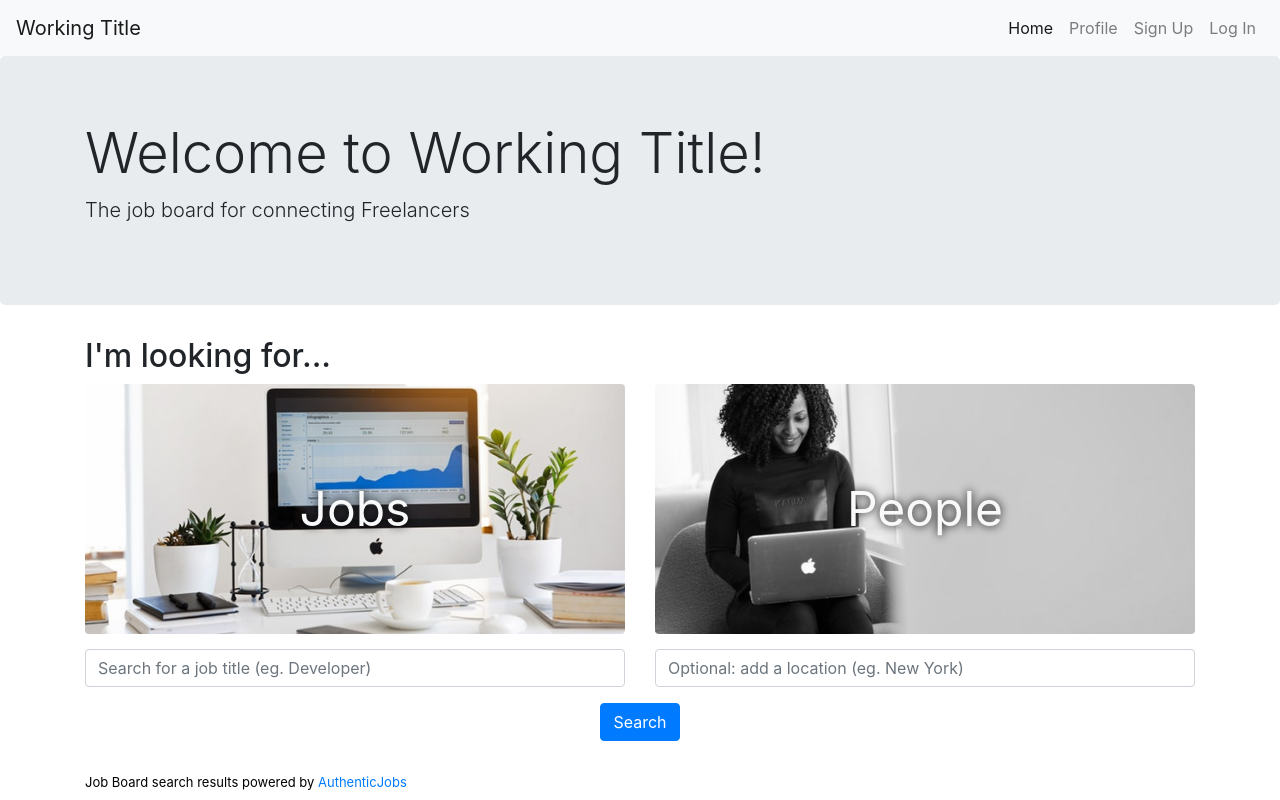
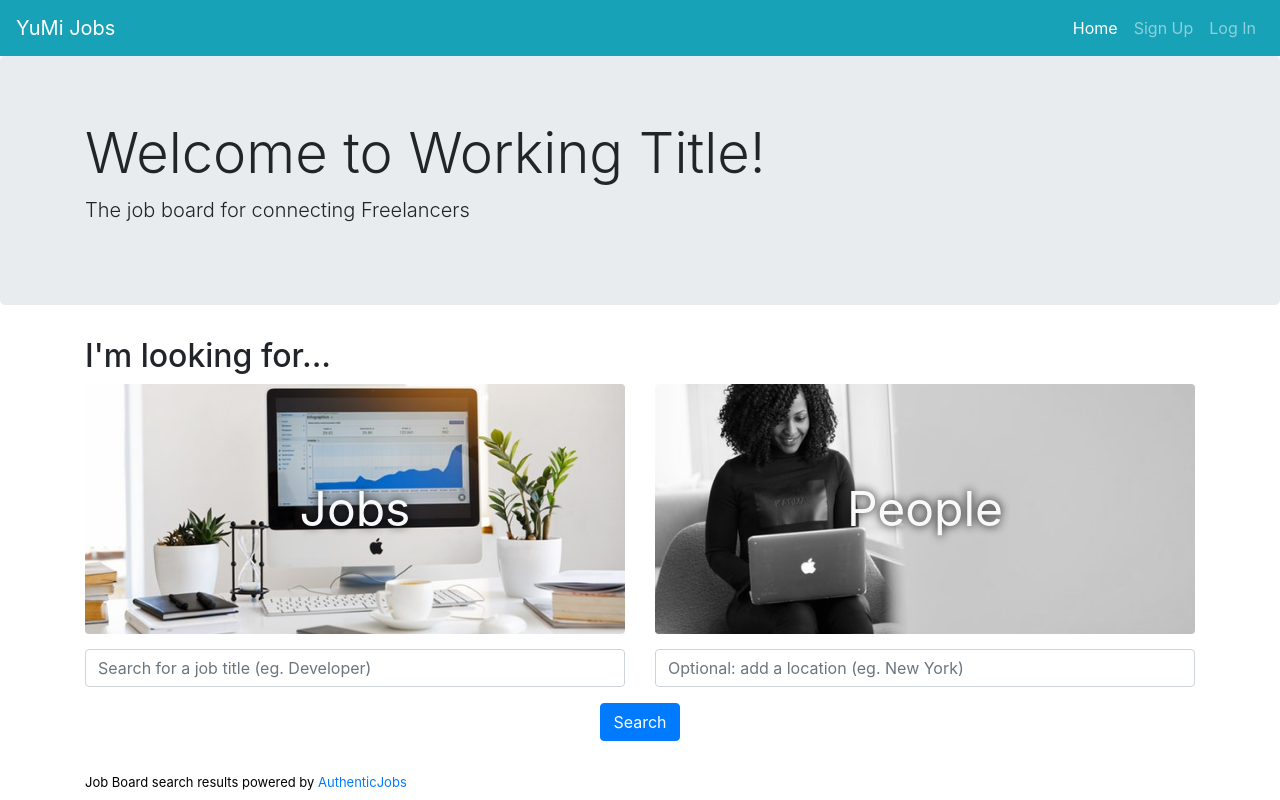
Before and after one commit to DreissenZulu/Project-3, a React (Create React App) app in the folder client/: page /home in a window 1280 px wide. Built offline with nearby package versions, Linux system fonts and the light colour scheme.

Commit message:
Navbar contents are adjusted based on whether the user is logged in or logged out

```diff
--- a/client/src/components/NavBar.js
+++ b/client/src/components/NavBar.js
@@ -3,17 +3,28 @@ import Navbar from "react-bootstrap/Navbar";
 import { Link, NavLink } from "react-router-dom";
 
 function NavBar() {
-  return (
-    <Navbar sticky="top" bg="light" expand="md">
-      <Link to="/home" className="navbar-brand">Working Title</Link>
-      <Navbar.Toggle aria-controls="basic-navbar-nav" />
-      <Navbar.Collapse id="basic-navbar-nav">
+  let currUser = JSON.parse(localStorage.getItem("currUser"));
+
+  function NavOptions() {
+    if (currUser !== null) {
+      return (
         <ul className="navbar-nav ml-auto">
           <li className="nav-item">
             <NavLink exact to="/home" className="nav-link" activeClassName="active">Home</NavLink>
           </li>
           <li className="nav-item">
-            <NavLink to="/profile" className="nav-link" activeClassName="active">Profile</NavLink>
+            <NavLink to={`/profile/${currUser.id}`} className="nav-link" activeClassName="active">Profile</NavLink>
+          </li>
+          <li className="nav-item">
+            <a href="/home" className="nav-link" onClick={signOut} activeClassName="active">Sign Out</a>
+          </li>
+        </ul>
+      )
+    } else {
+      return (
+        <ul className="navbar-nav ml-auto">
+          <li className="nav-item">
+            <NavLink exact to="/home" className="nav-link" activeClassName="active">Home</NavLink>
           </li>
           <li className="nav-item">
             <NavLink to="/signup" className="nav-link" activeClassName="active">Sign Up</NavLink>
@@ -22,6 +33,21 @@ function NavBar() {
             <NavLink to="/login" className="nav-link" activeClassName="active">Log In</NavLink>
           </li>
         </ul>
+      )
+    }
+  }
+
+  function signOut() {
+    localStorage.removeItem("currUser");
+    window.location.pathname = "/home";
+  }
+
+  return (
+    <Navbar sticky="top" bg="info" variant="dark" expand="md">
+      <Link to="/home" className="navbar-brand">YuMi Jobs</Link>
+      <Navbar.Toggle aria-controls="basic-navbar-nav" />
+      <Navbar.Collapse id="basic-navbar-nav">
+        <NavOptions />
       </Navbar.Collapse>
     </Navbar>
   )
```
